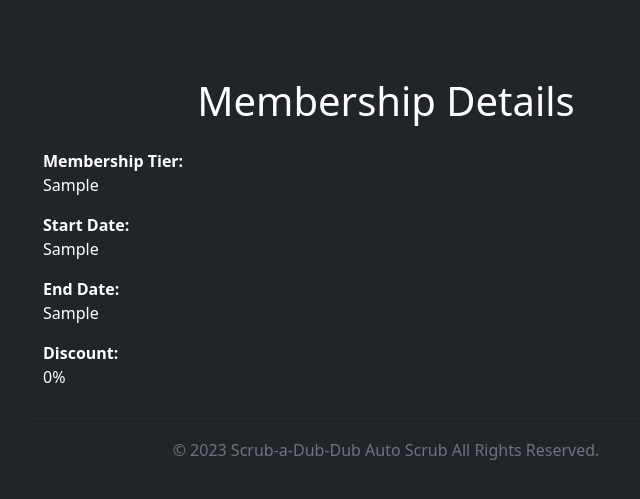
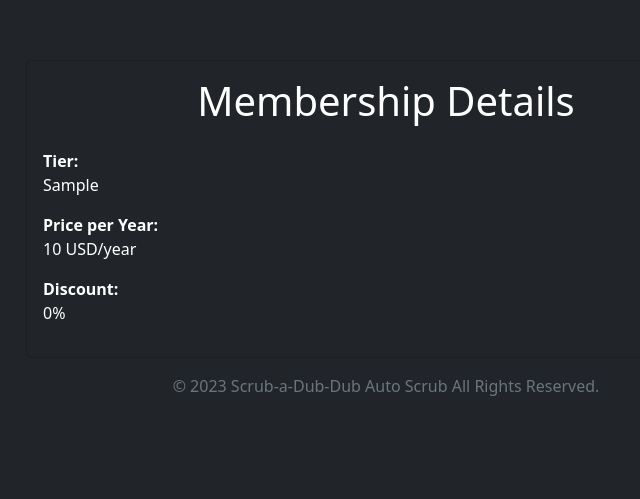
Before and after one commit to Asasingh14/DB-Project-carwash, a Flask app: page /membership in a window 1280 px wide. Shown: the part 58-557 px from the top of the page, without its empty margins (254-894 px from the left). Run offline with Flask 3, Linux system fonts and the light colour scheme; the visitor is signed in with stand-in values (Sample User, id 1); tables that the repository leaves empty or names only in its code hold one stand-in row (values such as "Sample post"); some libraries are stand-ins or nearby versions.

Commit message:
Final Final Commit

```diff
--- a/app.py
+++ b/app.py
@@ -148,7 +148,6 @@ def create_user():
         first_name = request.form['first_name'].capitalize()
         last_name = request.form['last_name'].capitalize()
         email = request.form['email']
-        print(len(email))
         phone = request.form['phone']
         password = request.form['password']
         confirm_password = request.form['confirm_password']
@@ -171,16 +170,13 @@ def create_user():
         cur = mysql.connection.cursor()
         try:
             args = [first_name, last_name, email, hashed_password, phone]
-            print(args)
 
             if role == 'Customer':
                 cur.callproc('InsertUserAndCustomer', args)
             elif role == 'Employee':
                 position = request.form.get('position')
                 salary = decimal.Decimal(request.form.get('salary'))
-                print(type(salary))
                 args += [position, salary]
-                print(args)
 
                 cur.callproc('insert_user_employee', args)
 
@@ -377,6 +373,61 @@ def booking():
     return redirect(url_for('home'))
 
 
+# @app.route('/membership', methods=['GET', 'POST'])
+# def handle_membership():
+#     cur = mysql.connection.cursor()
+#
+#     if request.method == 'POST':
+#         # Extract data from request
+#         tier = request.form.get('membership_tier')
+#         user_id = session['user']['customer_id']
+#
+#         # Create a new membership using the create_membership procedure
+#         cur.callproc('create_membership', (user_id, tier))
+#         mysql.connection.commit()
+#
+#         return redirect(url_for('handle_membership'))  # Redirect to GET request handler
+#
+#     else:
+#         if session['user']:
+#             result = cur.execute("""
+#                 SELECT User.email, Customer.member_id, Customer.member_start, Customer.member_end, Membership.*, Membership_Tier.discount
+#                 FROM User
+#                 INNER JOIN Customer ON User.customer_id = Customer.customer_id
+#                 INNER JOIN Membership ON Customer.member_id = Membership.member_id
+#                 INNER JOIN Membership_Tier ON Membership_Tier.tier = Membership.tier
+#                 WHERE User.email = %s
+#             """, (session['user']['email'],))
+#
+#             if result > 0:  # User is a member
+#                 membership = cur.fetchone()
+#                 discount_decimal = membership['discount']
+#                 discount_percentage = '{:.0%}'.format(discount_decimal)
+#                 membership['discount'] = discount_percentage
+#                 print(membership)
+#
+#                 return render_template('membership.html', is_member=True, data=membership)
+#
+#             else:  # User is not a member
+#                 cur.execute("SELECT * FROM Membership_Tier")
+#                 memberships = cur.fetchall()
+#
+#                 for membership in memberships:
+#                     discount_decimal = membership['discount']
+#                     discount_percentage = '{:.0%}'.format(discount_decimal)
+#                     membership['discount'] = discount_percentage
+#
+#                 return render_template('membership.html', is_member=False, available_memberships=memberships)
+#         else:
+#             cur.execute("SELECT * FROM Membership_Tier")
+#             memberships = cur.fetchall()
+#
+#             for membership in memberships:
+#                 discount_decimal = membership['discount']
+#                 discount_percentage = '{:.0%}'.format(discount_decimal)
+#                 membership['discount'] = discount_percentage
+#
+#             return render_template('membership.html', is_member=False, available_memberships=memberships)
 @app.route('/membership', methods=['GET', 'POST'])
 def handle_membership():
     cur = mysql.connection.cursor()
@@ -393,9 +444,9 @@ def handle_membership():
         return redirect(url_for('handle_membership'))  # Redirect to GET request handler
 
     else:
-        if session['user']:
+        if session.get('user'):
             result = cur.execute("""
-                SELECT User.email, Customer.member_id,Customer.member_start, Customer.member_end, Membership.*, Membership_Tier.discount
+                SELECT User.email, Customer.member_id, Customer.member_start, Customer.member_end, Membership.*, Membership_Tier.discount, Membership_Tier.price_year
                 FROM User
                 INNER JOIN Customer ON User.customer_id = Customer.customer_id
                 INNER JOIN Membership ON Customer.member_id = Membership.member_id
@@ -414,10 +465,22 @@ def handle_membership():
             else:  # User is not a member
                 cur.execute("SELECT * FROM Membership_Tier")
                 memberships = cur.fetchall()
+
+                for membership in memberships:
+                    discount_decimal = membership['discount']
+                    discount_percentage = '{:.0%}'.format(discount_decimal)
+                    membership['discount'] = discount_percentage
+
                 return render_template('membership.html', is_member=False, available_memberships=memberships)
         else:
             cur.execute("SELECT * FROM Membership_Tier")
             memberships = cur.fetchall()
+
+            for membership in memberships:
+                discount_decimal = membership['discount']
+                discount_percentage = '{:.0%}'.format(discount_decimal)
+                membership['discount'] = discount_percentage
+
             return render_template('membership.html', is_member=False, available_memberships=memberships)
 
 
--- a/templates/membership.html
+++ b/templates/membership.html
@@ -1,47 +1,131 @@
+{#{% extends "base.html" %}#}
+{##}
+{#{% block content %}#}
+{#<div class="container mt-5">#}
+{#    <div class="row justify-content-center">#}
+{#        <div class="col-lg-8">#}
+{#            <div class="card bg-dark text-white">#}
+{#                <div class="card-body">#}
+{#                    <h1 class="card-title text-center mb-4">Membership Details</h1>#}
+{#                    {% if is_member %}#}
+{#                        <table class="table table-dark table-striped">#}
+{#                            <thead>#}
+{#                                <tr>#}
+{#                                    <th>Tier</th>#}
+{#                                    <th>Price per Year</th>#}
+{#                                    <th>Discount</th>#}
+{#                                </tr>#}
+{#                            </thead>#}
+{#                            <tbody>#}
+{#                                <tr>#}
+{#                                    <td>{{ data.tier }}</td>#}
+{#                                    <td>{{ data.price_year }} USD/year</td>#}
+{#                                    <td>{{ data.discount }}</td>#}
+{#                                </tr>#}
+{#                            </tbody>#}
+{#                        </table>#}
+{#                    {% else %}#}
+{#                        <p class="mb-4">You are not a member yet. Select a membership tier to join:</p>#}
+{#                        <div class="text-center">#}
+{#                            <table class="table table-dark table-striped">#}
+{#                                <thead>#}
+{#                                    <tr>#}
+{#                                        <th>Tier</th>#}
+{#                                        <th>Price per Year</th>#}
+{#                                        <th>Discount</th>#}
+{#                                        <th></th>#}
+{#                                    </tr>#}
+{#                                </thead>#}
+{#                                <tbody>#}
+{#                                    {% for membership in available_memberships %}#}
+{#                                        <tr>#}
+{#                                            <td>{{ membership.tier }}</td>#}
+{#                                            <td>{{ membership.price_year }} USD/year</td>#}
+{#                                            <td>{{ membership.discount }}</td>#}
+{#                                            <td>#}
+{#                                                <form method="POST" class="d-inline-block">#}
+{#                                                    <input type="hidden" name="membership_tier" value="{{ membership.tier }}">#}
+{#                                                    <button type="submit" class="btn btn-primary btn-lg">Buy</button>#}
+{#                                                </form>#}
+{#                                            </td>#}
+{#                                        </tr>#}
+{#                                    {% endfor %}#}
+{#                                </tbody>#}
+{#                            </table>#}
+{#                        </div>#}
+{#                        {% if not user %}#}
+{#                            <p class="mt-3">You need to <a href="{{ url_for('login') }}">log in</a> or <a href="{{ url_for('register') }}">register</a> to join a membership.</p>#}
+{#                        {% endif %}#}
+{#                    {% endif %}#}
+{#                </div>#}
+{#            </div>#}
+{#        </div>#}
+{#    </div>#}
+{#</div>#}
+{#{% endblock %}#}
 {% extends "base.html" %}
 
 {% block content %}
 <div class="container mt-5">
     <div class="row justify-content-center">
         <div class="col-lg-8">
+            {% if is_member %}
             <div class="card bg-dark text-white">
                 <div class="card-body">
                     <h1 class="card-title text-center mb-4">Membership Details</h1>
-                    {% if is_member %}
                     <div class="mb-3">
-                            <label class="fw-bold">Membership Tier:</label>
+                        <label class="fw-bold">Tier:</label>
                         <p>{{ data.tier }}</p>
                     </div>
                     <div class="mb-3">
-                            <label class="fw-bold">Start Date:</label>
-                            <p>{{ data.member_start }}</p>
-                        </div>
-                        <div class="mb-3">
-                            <label class="fw-bold">End Date:</label>
-                            <p>{{ data.member_end }}</p>
+                        <label class="fw-bold">Price per Year:</label>
+                        <p>{{ data.price_year }} USD/year</p>
                     </div>
                     <div class="mb-3">
                         <label class="fw-bold">Discount:</label>
                         <p>{{ data.discount }}</p>
                     </div>
-
+                </div>
+            </div>
             {% else %}
+            <div class="card bg-dark text-white">
+                <div class="card-body">
+                    <h1 class="card-title text-center mb-4">Membership Details</h1>
                     <p class="mb-4">You are not a member yet. Select a membership tier to join:</p>
                     <div class="text-center">
+                        <table class="table table-dark table-striped">
+                            <thead>
+                                <tr>
+                                    <th>Tier</th>
+                                    <th>Price per Year</th>
+                                    <th>Discount</th>
+                                    <th></th>
+                                </tr>
+                            </thead>
+                            <tbody>
                                 {% for membership in available_memberships %}
+                                <tr>
+                                    <td>{{ membership.tier }}</td>
+                                    <td>{{ membership.price_year }} USD/year</td>
+                                    <td>{{ membership.discount }}</td>
+                                    <td>
                                         <form method="POST" class="d-inline-block">
                                             <input type="hidden" name="membership_tier" value="{{ membership.tier }}">
-                                    <button type="submit" class="btn btn-primary btn-lg mb-3">{{ membership.tier }} - {{ membership.price_year }} USD/year</button>
+                                            <button type="submit" class="btn btn-primary btn-lg">Buy</button>
                                         </form>
+                                    </td>
+                                </tr>
                                 {% endfor %}
+                            </tbody>
+                        </table>
                     </div>
                     {% if not user %}
                     <p class="mt-3">You need to <a href="{{ url_for('login') }}">log in</a> or <a href="{{ url_for('register') }}">register</a> to join a membership.</p>
                     {% endif %}
+                </div>
+            </div>
             {% endif %}
         </div>
     </div>
 </div>
-    </div>
-</div>
 {% endblock %}
--- a/templates/navbar.html
+++ b/templates/navbar.html
@@ -10,10 +10,10 @@
                     <a class="nav-link" href="{{ url_for('admin') }}">Admin</a>
                 </li>
                 <li class="nav-item">
-                    <a class="nav-link" href="{{ url_for('manage_users') }}">Manage Users</a>
+                    <a class="nav-link" href="{{ url_for('manage_bookings') }}">Manage Bookings</a>
                 </li>
                 <li class="nav-item">
-                    <a class="nav-link" href="{{ url_for('manage_bookings') }}">Manage Bookings</a>
+                    <a class="nav-link" href="{{ url_for('manage_users') }}">Manage Users</a>
                 </li>
                 <li class="nav-item">
                     <a class="nav-link" href="{{ url_for('manage_supplies') }}">Manage Supplies</a>
--- a/templates/package.html
+++ b/templates/package.html
@@ -31,8 +31,10 @@
                                 <thead>
                                     <tr>
                                         <th>Package ID</th>
+                                        <th>Service Type</th>
                                         <th>Price (Small Car)</th>
                                         <th>Price (Big Car)</th>
+                                        <th>Quantity</th>
                                         <th>Action</th>
                                     </tr>
                                 </thead>
@@ -40,8 +42,10 @@
                                     {% for package in available_packages %}
                                         <tr>
                                             <td>{{ package.package_id }}</td>
+                                            <td>{{ package.type }}</td>
                                             <td>{{ package.price_s }}</td>
                                             <td>{{ package.price_b }}</td>
+                                            <td>{{ package.quantity }}</td>
                                             <td>
                                                 <form method="POST" class="d-inline-block">
                                                     <input type="hidden" name="package_id" value="{{ package.package_id }}">
```
Lines whose indentation alone changed are shown as unchanged.
